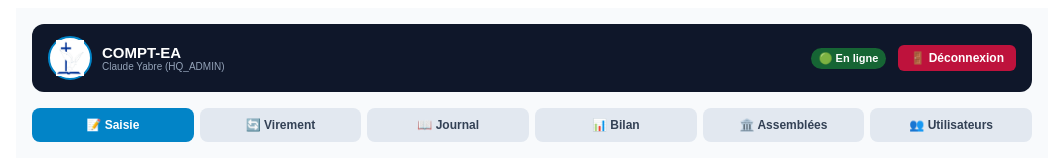
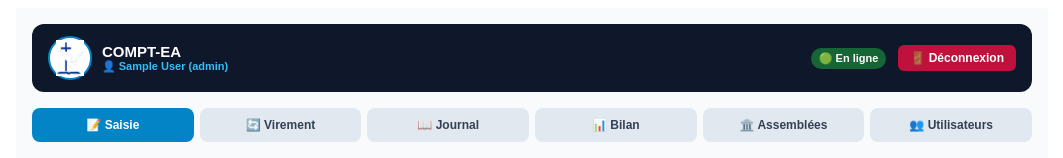
Before and after one commit to claudeYabre/Compta-EA-R-gion-2, a Next.js app: page / in a window 1280 px wide. Shown: the top 158 px of the page, without its empty margins (108-1171 px from the left). Built offline with nearby package versions, Linux system fonts and the light colour scheme; sample sign-in values are in the browser's storage.

Commit message:
Update index.js

```diff
--- a/pages/index.js
+++ b/pages/index.js
@@ -1,7 +1,6 @@
 import React, { useState, useEffect } from 'react';
 import { useRouter } from 'next/router';
 
-// PLAN COMPTABLE EXTRAIT DE L'IMAGE
 const PLAN_COMPTABLE = {
   DEPENSE: [
     { code: '101', label: '101 - Dimes des dimes' },
@@ -49,23 +48,17 @@ export default function Dashboard() {
   const router = useRouter();
   const [isOnline, setIsOnline] = useState(true);
 
+  // Utilisateur actuellement connecté
+  const [currentUser, setCurrentUser] = useState(null);
+
   // Données configurables
   const [sites, setSites] = useState(['E.A Nobéré', 'E.A Manga', 'Siège Régional 2']);
   const [newSiteName, setNewSiteName] = useState('');
 
-  const [usersList, setUsersList] = useState([
-    { id: 1, name: 'Claude Yabre', role: 'HQ_ADMIN', site: 'Siège Régional 2' },
-    { id: 2, name: 'Trésorier Manga', role: 'SITE_TRESO', site: 'E.A Manga' }
-  ]);
+  const [usersList, setUsersList] = useState([]);
   const [newUserName, setNewUserName] = useState('');
   const [newUserRole, setNewUserRole] = useState('SITE_TRESO');
   const [newUserSite, setNewUserSite] = useState('E.A Nobéré');
-
-  const [currentUser, setCurrentUser] = useState({
-    name: 'Claude Yabre',
-    role: 'HQ_ADMIN',
-    site: 'E.A Nobéré'
-  });
 
   const [activeTab, setActiveTab] = useState('SAISIE');
   const [transactions, setTransactions] = useState([]);
@@ -86,7 +79,7 @@ export default function Dashboard() {
   const [virementCible, setVirementCible] = useState('Mobile Money');
   const [virementMontant, setVirementMontant] = useState('');
 
-  // CHARGEMENT INITIAL (Local Storage)
+  // CHARGEMENT INITIAL
   useEffect(() => {
     setIsOnline(navigator.onLine);
     const handleOnline = () => setIsOnline(true);
@@ -95,13 +88,24 @@ export default function Dashboard() {
     window.addEventListener('online', handleOnline);
     window.addEventListener('offline', handleOffline);
 
+    // 1. Vérifier la connexion de l'utilisateur
+    const savedUser = localStorage.getItem('user');
+    if (savedUser) {
+      const parsedUser = JSON.parse(savedUser);
+      setCurrentUser(parsedUser);
+      setSelectedSite(parsedUser.site || 'E.A Nobéré');
+    } else {
+      router.push('/login');
+      return;
+    }
+
+    // 2. Charger les données du localStorage
     const localTx = localStorage.getItem('compt_ea_tx');
     if (localTx) setTransactions(JSON.parse(localTx));
 
     const localSites = localStorage.getItem('compt_ea_sites');
     if (localSites) setSites(JSON.parse(localSites));
 
-    // CHARGEMENT DES UTILISATEURS
     const localUsers = localStorage.getItem('compt_ea_users');
     if (localUsers) setUsersList(JSON.parse(localUsers));
 
@@ -111,20 +115,31 @@ export default function Dashboard() {
     };
   }, []);
 
-  // SAUVEGARDE AUTOMATIQUE
+  // SAUVEGARDES AUTOMATIQUES
   useEffect(() => {
-    localStorage.setItem('compt_ea_tx', JSON.stringify(transactions));
+    if (transactions.length > 0) {
+      localStorage.setItem('compt_ea_tx', JSON.stringify(transactions));
+    }
   }, [transactions]);
 
   useEffect(() => {
-    localStorage.setItem('compt_ea_sites', JSON.stringify(sites));
+    if (sites.length > 0) {
+      localStorage.setItem('compt_ea_sites', JSON.stringify(sites));
+    }
   }, [sites]);
 
   useEffect(() => {
-    localStorage.setItem('compt_ea_users', JSON.stringify(usersList));
+    if (usersList.length > 0) {
+      localStorage.setItem('compt_ea_users', JSON.stringify(usersList));
+    }
   }, [usersList]);
 
-  // Changer de type change automatiquement le code par défaut
+  // DECONNEXION PROPRE
+  const handleLogout = () => {
+    localStorage.removeItem('user');
+    window.location.href = '/login';
+  };
+
   const handleTypeChange = (newType) => {
     setType(newType);
     setCodeCompte(PLAN_COMPTABLE[newType][0].code);
@@ -182,7 +197,6 @@ export default function Dashboard() {
     setPieceJointe(null);
   };
 
-  // Virement interne entre modes de paiement
   const handleVirement = (e) => {
     e.preventDefault();
     if (virementSource === virementCible) {
@@ -224,7 +238,6 @@ export default function Dashboard() {
     alert('Virement interne effectué avec succès !');
   };
 
-  // Ajout Assemblée
   const handleAddSite = (e) => {
     e.preventDefault();
     if (newSiteName && !sites.includes(newSiteName)) {
@@ -234,7 +247,6 @@ export default function Dashboard() {
     }
   };
 
-  // Ajout Utilisateur
   const handleAddUser = (e) => {
     e.preventDefault();
     if (newUserName) {
@@ -258,7 +270,6 @@ export default function Dashboard() {
     setActiveTab('SAISIE');
   };
 
-  // Exportation CSV
   const handleExportCSV = () => {
     let csv = 'ID;Date;Site;Type;Code Compte;Mode Paiement;Libelle;Montant (FCFA)\n';
     transactions.forEach(t => {
@@ -277,12 +288,10 @@ export default function Dashboard() {
     window.print();
   };
 
-  const handleLogout = () => {
-    localStorage.removeItem('user');
-    router.push('/login');
-  };
+  if (!currentUser) {
+    return <div style={{ padding: '20px', textAlign: 'center' }}>Chargement...</div>;
+  }
 
-  // Calculs Bilan
   const filteredTx = transactions.filter(t => t.site === selectedSite);
   const totalRecettes = filteredTx.filter(t => t.type === 'RECETTE').reduce((a, b) => a + b.montant, 0);
   const totalDepenses = filteredTx.filter(t => t.type === 'DEPENSE').reduce((a, b) => a + b.montant, 0);
@@ -305,13 +314,13 @@ export default function Dashboard() {
           </div>
           <div>
             <div style={{ fontWeight: 'bold', fontSize: '15px' }}>COMPT-EA</div>
-            <div style={{ fontSize: '10px', color: '#94a3b8' }}>{currentUser.name} ({currentUser.role})</div>
+            <div style={{ fontSize: '11px', color: '#38bdf8', fontWeight: 'bold' }}>👤 {currentUser.name} ({currentUser.role})</div>
           </div>
         </div>
 
         <div style={{ display: 'flex', alignItems: 'center', gap: '12px' }}>
           <span style={{ fontSize: '11px', fontWeight: 'bold', padding: '4px 8px', borderRadius: '20px', backgroundColor: isOnline ? '#166534' : '#991b1b', color: 'white' }}>
-            {isOnline ? '🟢 En ligne' : '🔴 Mode Hors-Réseau'}
+            {isOnline ? '🟢 En ligne' : '🔴 Hors-Réseau'}
           </span>
 
           <button
```
